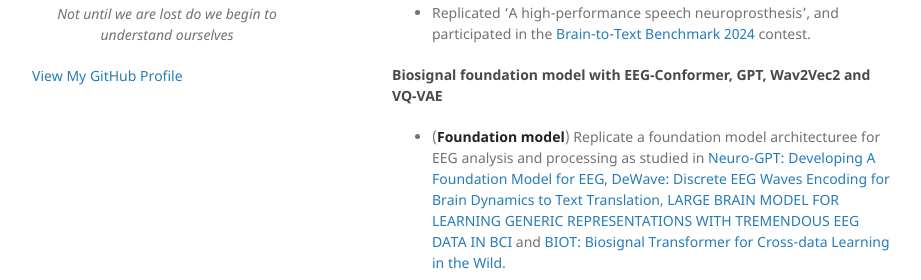
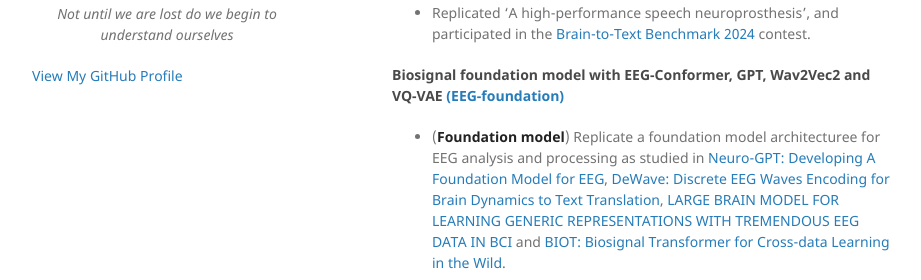
Before and after one commit to kennethli319/kennethli319.github.io, a Jekyll site: the page built from index.md, in a window 1280 px wide and 900 px high, scrolled down 2085 px. Shown: the part 381-661 px from the top of the window, without its empty margins (178-1099 px from the left). Built offline with Jekyll 4.4.1, drawn with Linux system fonts in a browser that asks for light colours.

Commit message:
update details

```diff
--- a/index.md
+++ b/index.md
@@ -85,7 +85,7 @@ I am deeply passionate about leveraging my expertise in Linguistics and Machine
 
 - Replicated 'A high-performance speech neuroprosthesis', and participated in the [Brain-to-Text Benchmark 2024](https://eval.ai/web/challenges/challenge-page/2099/overview) contest.
 
-#### Biosignal foundation model with EEG-Conformer, GPT, Wav2Vec2 and VQ-VAE
+#### Biosignal foundation model with EEG-Conformer, GPT, Wav2Vec2 and VQ-VAE [(EEG-foundation)](https://github.com/kennethli319/EEG-foundation)
 
 - (**Foundation model**) Replicate a foundation model architecturee for EEG analysis and processing as studied in [Neuro-GPT: Developing A Foundation Model for EEG](https://arxiv.org/abs/2311.03764), [DeWave: Discrete EEG Waves Encoding for Brain Dynamics to Text Translation](https://openreview.net/pdf?id=WaLI8slhLw), [LARGE BRAIN MODEL FOR LEARNING GENERIC REPRESENTATIONS WITH TREMENDOUS EEG DATA IN BCI](https://openreview.net/pdf?id=QzTpTRVtrP) and [BIOT: Biosignal Transformer for Cross-data Learning in the Wild](https://openreview.net/pdf?id=c2LZyTyddi).
 
```
